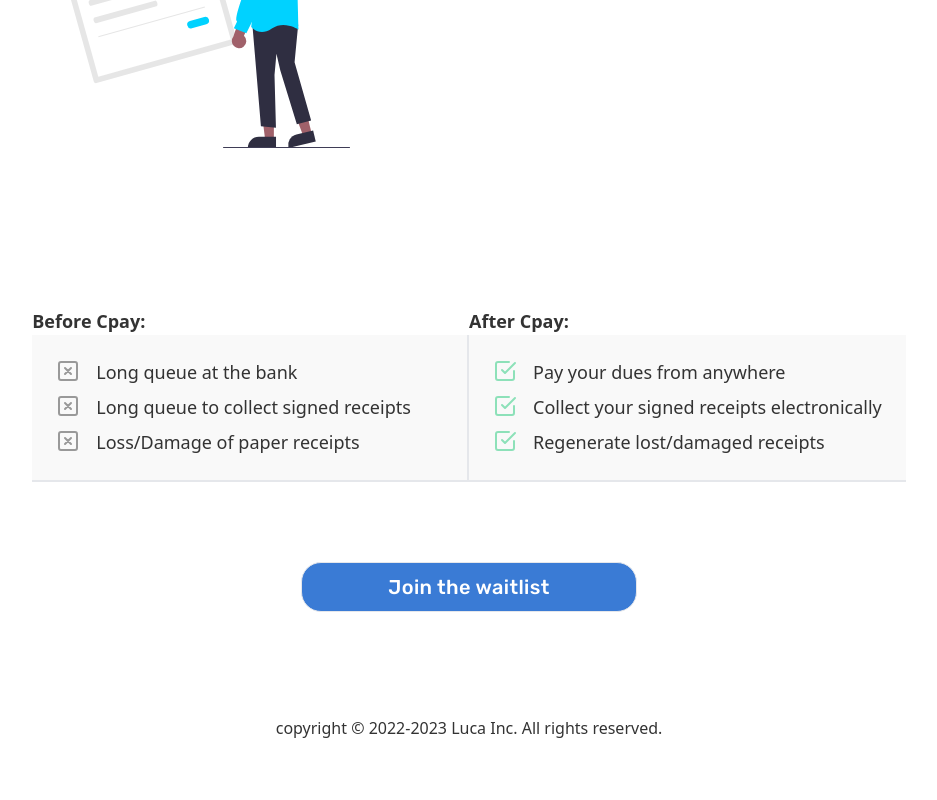
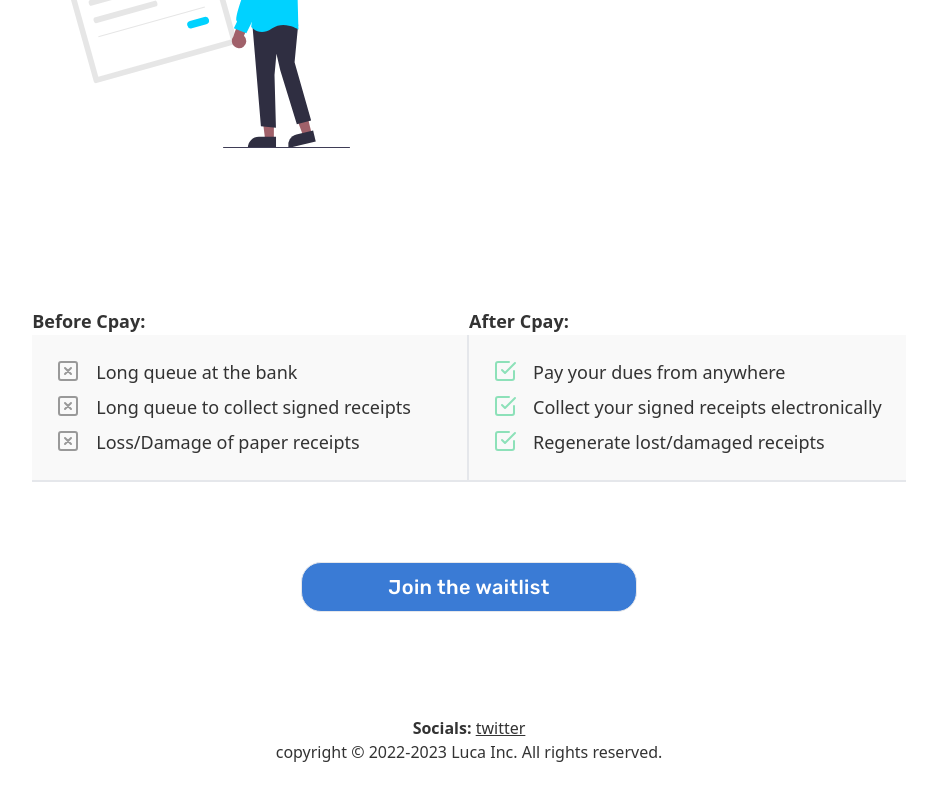
Before and after one commit to jonathan-ikpen/Cpay, a React (Vite) app: page / in a window 1280 px wide. Shown: the part 1219-2019 px from the top of the page, without its empty margins (171-1108 px from the left). Built offline with nearby package versions, Linux system fonts and the light colour scheme.

Commit message:
feat: add twitter account

```diff
--- a/src/Footer/footer.jsx
+++ b/src/Footer/footer.jsx
@@ -1,7 +1,17 @@
 const Footer = () => {
   return (
-    <footer className="mt-20 p-6 pb-12 w-full flex justify-center items-center bg-white text-[16px] text-black-3">
-      copyright &copy; 2022-2023 Luca Inc. All rights reserved.
+    <footer className="mt-20 p-6 pb-12 w-full flex flex-col justify-center items-center bg-white text-[16px] text-black-3">
+      <div>
+        <span className="font-bold">Socials:</span>{" "}
+        <a
+          href="https://twitter.com/paywithluca"
+          className="underline hover:no-underline"
+          target="_blank"
+        >
+          twitter
+        </a>
+      </div>
+      <div>copyright &copy; 2022-2023 Luca Inc. All rights reserved.</div>
     </footer>
   );
 };
```
